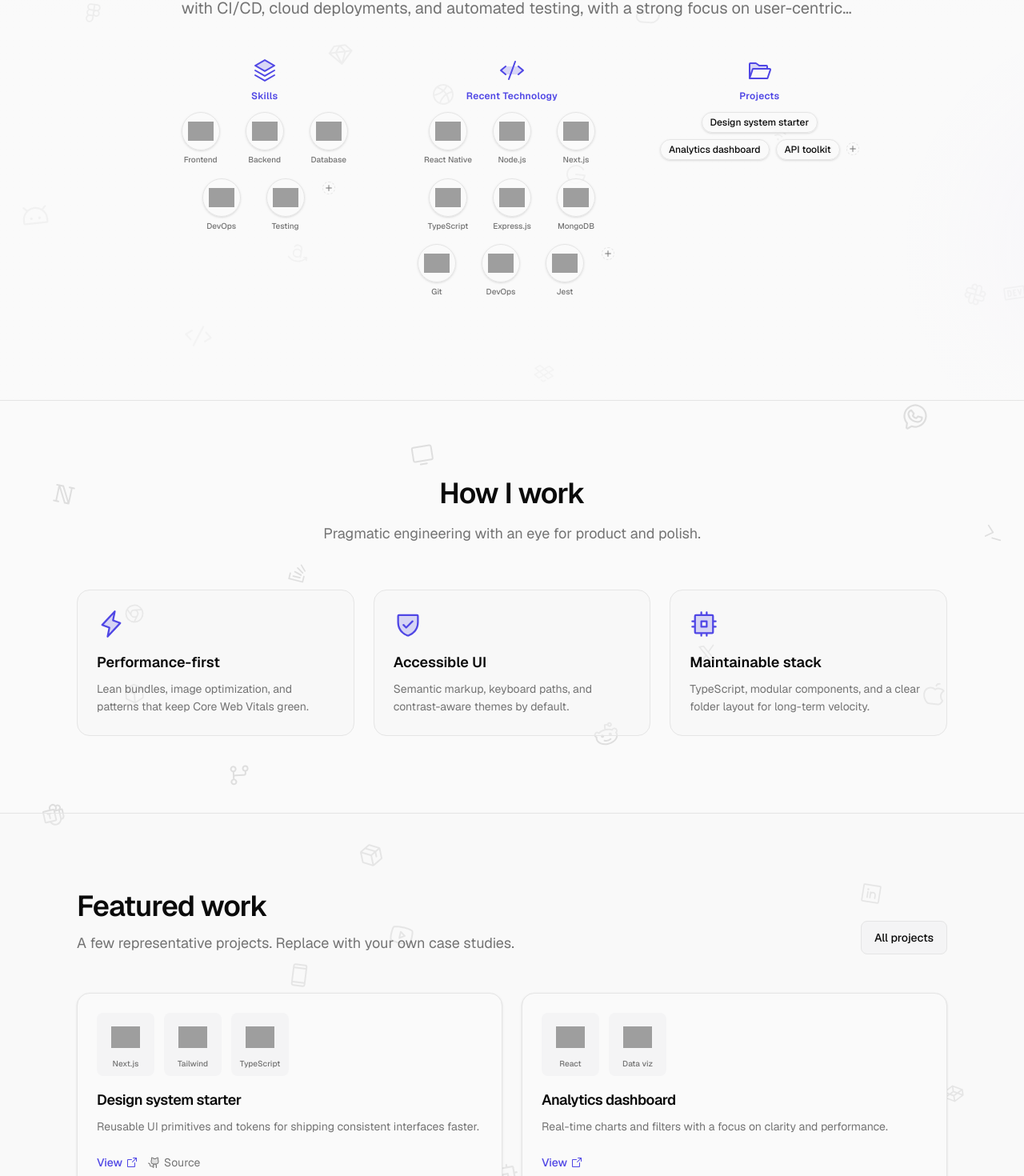
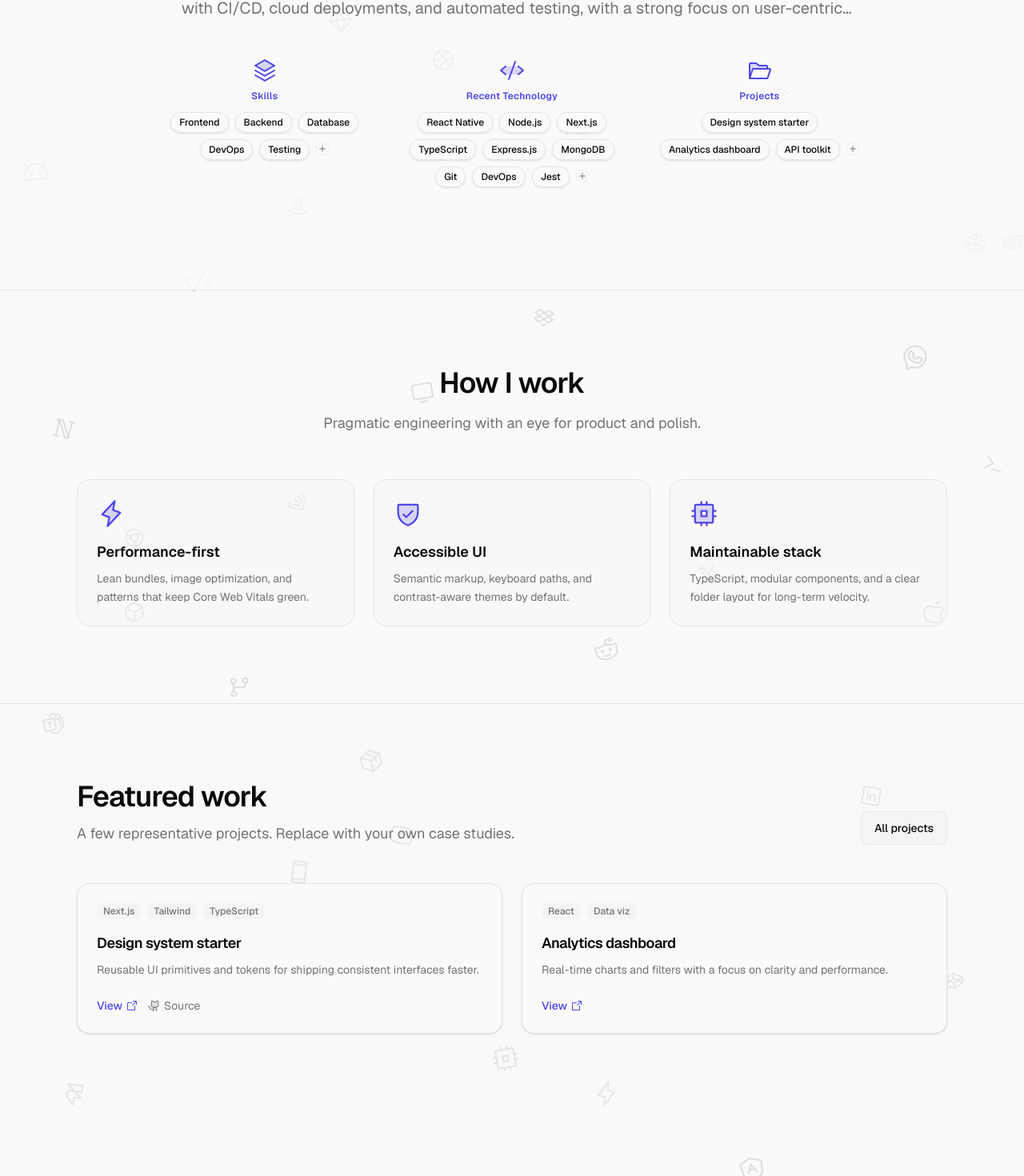
Before and after one commit to ineekhil/portfolio-software-engineer, a Next.js app: page / in a window 1280 px wide. Shown: the part 514-1984 px from the top of the page at 80% size. Built offline with nearby package versions, Linux system fonts and the light colour scheme; grey boxes are pictures that could not be loaded.

Commit message:
fixed:icons of skills

```diff
--- a/components/about/about-skills.tsx
+++ b/components/about/about-skills.tsx
@@ -1,15 +1,8 @@
 "use client";
 
-import { Code } from "@phosphor-icons/react";
+import { CheckCircle } from "@phosphor-icons/react";
 
-import { TechIcon } from "@/components/ui/tech-icon";
 import { SKILL_CATEGORIES } from "@/lib/constants";
-import { techIconAssetForLabel } from "@/lib/tech-icons";
-import { cn } from "@/lib/utils";
-
-const iconChip = cn(
-  "border-border bg-background/80 text-foreground inline-flex size-16 items-center justify-center rounded-2xl border shadow-sm sm:size-[4.5rem]",
-);
 
 export function AboutSkills() {
   return (
@@ -23,37 +16,17 @@ export function AboutSkills() {
             <h3 className="text-foreground text-center text-base font-semibold tracking-tight sm:text-left">
               {category.title}
             </h3>
-            <ul className="mt-4 flex flex-wrap justify-center gap-x-4 gap-y-5 sm:justify-start">
-              {category.items.map((skill) => {
-                const icon = techIconAssetForLabel(skill);
-                return (
-                  <li
-                    key={skill}
-                    className="flex w-[5.75rem] flex-col items-center gap-2 sm:w-24"
-                  >
-                    {icon ? (
-                      <span className={iconChip}>
-                        <TechIcon
-                          slug={icon.slug}
-                          variant={icon.variant}
-                          size={48}
-                        />
-                      </span>
-                    ) : (
-                      <span className={iconChip}>
-                        <Code
-                          className="text-muted size-9 shrink-0 sm:size-10"
-                          weight="duotone"
-                          aria-hidden
-                        />
-                      </span>
-                    )}
-                    <span className="text-muted text-center text-xs leading-snug text-balance">
-                      {skill}
-                    </span>
-                  </li>
-                );
-              })}
+            <ul className="mt-3 space-y-3">
+              {category.items.map((skill) => (
+                <li key={skill} className="text-muted flex items-start gap-3">
+                  <CheckCircle
+                    className="text-accent mt-0.5 size-5 shrink-0"
+                    weight="fill"
+                    aria-hidden
+                  />
+                  <span>{skill}</span>
+                </li>
+              ))}
             </ul>
           </div>
         ))}
--- a/components/projects/project-card.tsx
+++ b/components/projects/project-card.tsx
@@ -1,15 +1,9 @@
 "use client";
 
-import {
-  ArrowSquareOut,
-  Code,
-  GithubLogo,
-} from "@phosphor-icons/react";
+import { ArrowSquareOut, GithubLogo } from "@phosphor-icons/react";
 import Link from "next/link";
 
 import type { Project } from "@/types";
-import { TechIcon } from "@/components/ui/tech-icon";
-import { techIconAssetForLabel } from "@/lib/tech-icons";
 import { cn } from "@/lib/utils";
 
 type ProjectCardProps = {
@@ -22,35 +16,15 @@ export function ProjectCard({ project, className }: ProjectCardProps) {
 
   const content = (
     <>
-      <div className="flex flex-wrap justify-center gap-3 sm:justify-start">
-        {tags.map((tag) => {
-          const icon = techIconAssetForLabel(tag);
-          return (
-            <span
-              key={tag}
-              className="bg-surface-muted flex w-[4.5rem] flex-col items-center gap-1.5 rounded-lg px-2 py-2"
-            >
-              <span className="inline-flex size-11 items-center justify-center">
-                {icon ? (
-                  <TechIcon
-                    slug={icon.slug}
-                    variant={icon.variant}
-                    size={36}
-                  />
-                ) : (
-                  <Code
-                    className="text-muted size-8 shrink-0 opacity-90"
-                    weight="duotone"
-                    aria-hidden
-                  />
-                )}
-              </span>
-              <span className="text-muted text-center text-[10px] leading-tight font-medium text-balance">
-                {tag}
-              </span>
-            </span>
-          );
-        })}
+      <div className="flex flex-wrap gap-2">
+        {tags.map((tag) => (
+          <span
+            key={tag}
+            className="bg-surface-muted text-muted rounded-md px-2 py-0.5 text-xs font-medium"
+          >
+            {tag}
+          </span>
+        ))}
       </div>
       <h3 className="text-foreground mt-4 text-lg font-semibold tracking-tight">
         {title}
--- a/components/sections/villain.tsx
+++ b/components/sections/villain.tsx
@@ -6,9 +6,7 @@ import Link from "next/link";
 import { useEffect, useRef, useState } from "react";
 
 import { Container } from "@/components/ui/container";
-import { TechIcon } from "@/components/ui/tech-icon";
 import { cn } from "@/lib/utils";
-import { techIconAssetForLabel } from "@/lib/tech-icons";
 import {
   HOME_HERO_RECENT_PROJECTS,
   HOME_HERO_RECENT_TECH,
@@ -221,36 +219,14 @@ export function Villain() {
                     Skills
                   </h2>
                 </div>
-                <ul className="mt-3 flex flex-wrap justify-center gap-x-3 gap-y-4">
-                  {HOME_HERO_SKILLS.map((item) => {
-                    const icon = techIconAssetForLabel(item);
-                    return (
-                      <li
-                        key={item}
-                        className="flex w-[4.25rem] flex-col items-center gap-1.5"
-                      >
-                        <span className="border-border bg-background/80 inline-flex size-12 items-center justify-center rounded-full border shadow-sm">
-                          {icon ? (
-                            <TechIcon
-                              slug={icon.slug}
-                              variant={icon.variant}
-                              size={32}
-                            />
-                          ) : (
-                            <span
-                              className="text-muted text-xs font-semibold"
-                              aria-hidden
-                            >
-                              ?
-                            </span>
-                          )}
-                        </span>
-                        <span className="text-muted max-w-[4.25rem] text-center text-[10px] leading-tight font-medium text-balance">
+                <ul className="mt-3 flex flex-wrap justify-center gap-2">
+                  {HOME_HERO_SKILLS.map((item) => (
+                    <li key={item}>
+                      <span className="border-border bg-background/80 text-foreground inline-block rounded-full border px-2.5 py-1 text-xs font-medium shadow-sm">
                         {item}
                       </span>
                     </li>
-                    );
-                  })}
+                  ))}
                   <li>
                     <Link
                       href="/skills"
@@ -273,36 +249,14 @@ export function Villain() {
                     Recent Technology
                   </h2>
                 </div>
-                <ul className="mt-3 flex flex-wrap justify-center gap-x-3 gap-y-4">
-                  {HOME_HERO_RECENT_TECH.map((item) => {
-                    const icon = techIconAssetForLabel(item);
-                    return (
-                      <li
-                        key={item}
-                        className="flex w-[4.25rem] flex-col items-center gap-1.5"
-                      >
-                        <span className="border-border bg-background/80 inline-flex size-12 items-center justify-center rounded-full border shadow-sm">
-                          {icon ? (
-                            <TechIcon
-                              slug={icon.slug}
-                              variant={icon.variant}
-                              size={32}
-                            />
-                          ) : (
-                            <span
-                              className="text-muted text-xs font-semibold"
-                              aria-hidden
-                            >
-                              ?
-                            </span>
-                          )}
-                        </span>
-                        <span className="text-muted max-w-[4.25rem] text-center text-[10px] leading-tight font-medium text-balance">
+                <ul className="mt-3 flex flex-wrap justify-center gap-2">
+                  {HOME_HERO_RECENT_TECH.map((item) => (
+                    <li key={item}>
+                      <span className="border-border bg-background/80 text-foreground inline-block rounded-full border px-2.5 py-1 text-xs font-medium shadow-sm">
                         {item}
                       </span>
                     </li>
-                    );
-                  })}
+                  ))}
                   <li>
                     <Link
                       href="/skills"
```
Lines whose indentation alone changed are shown as unchanged.
